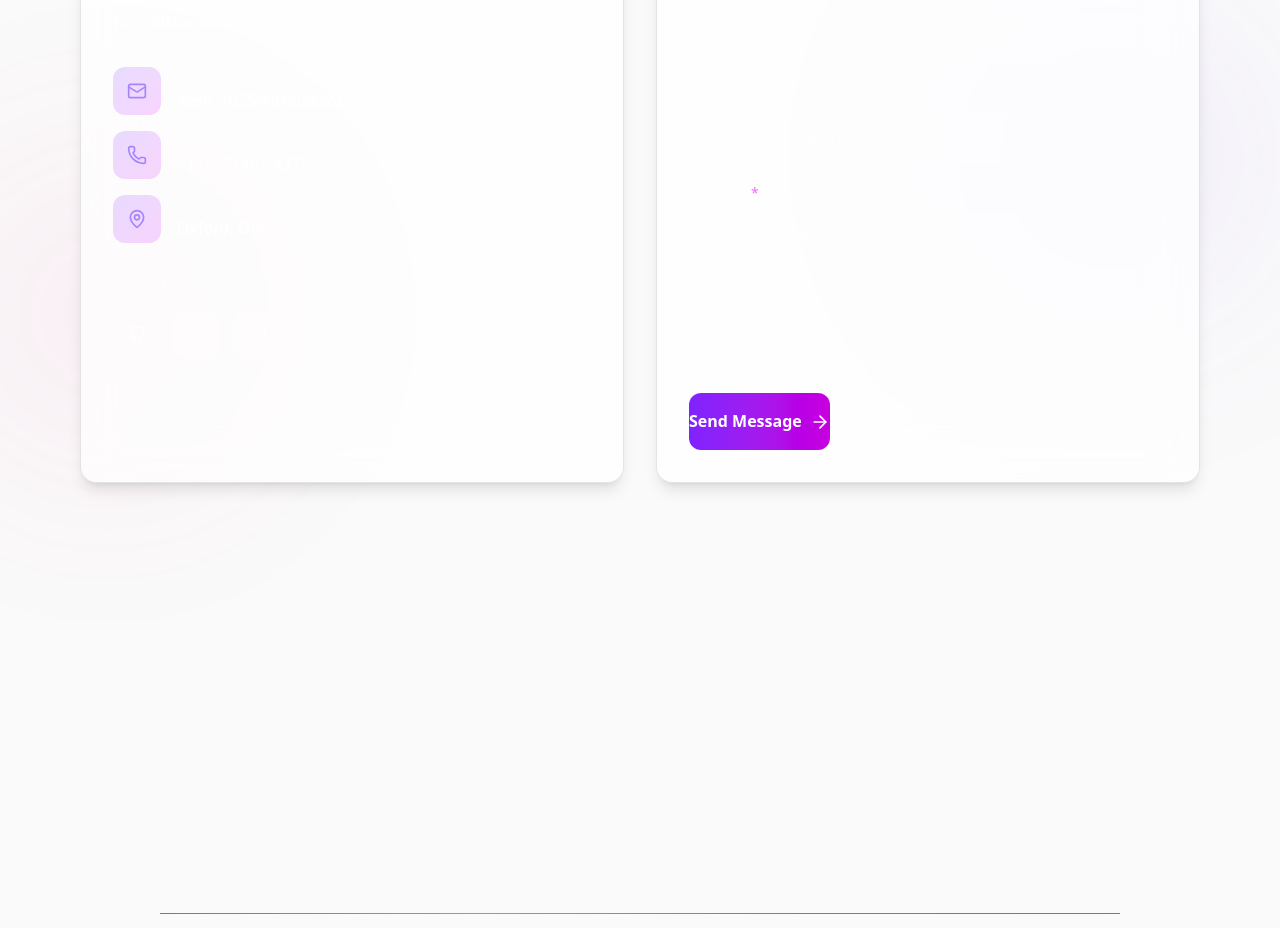
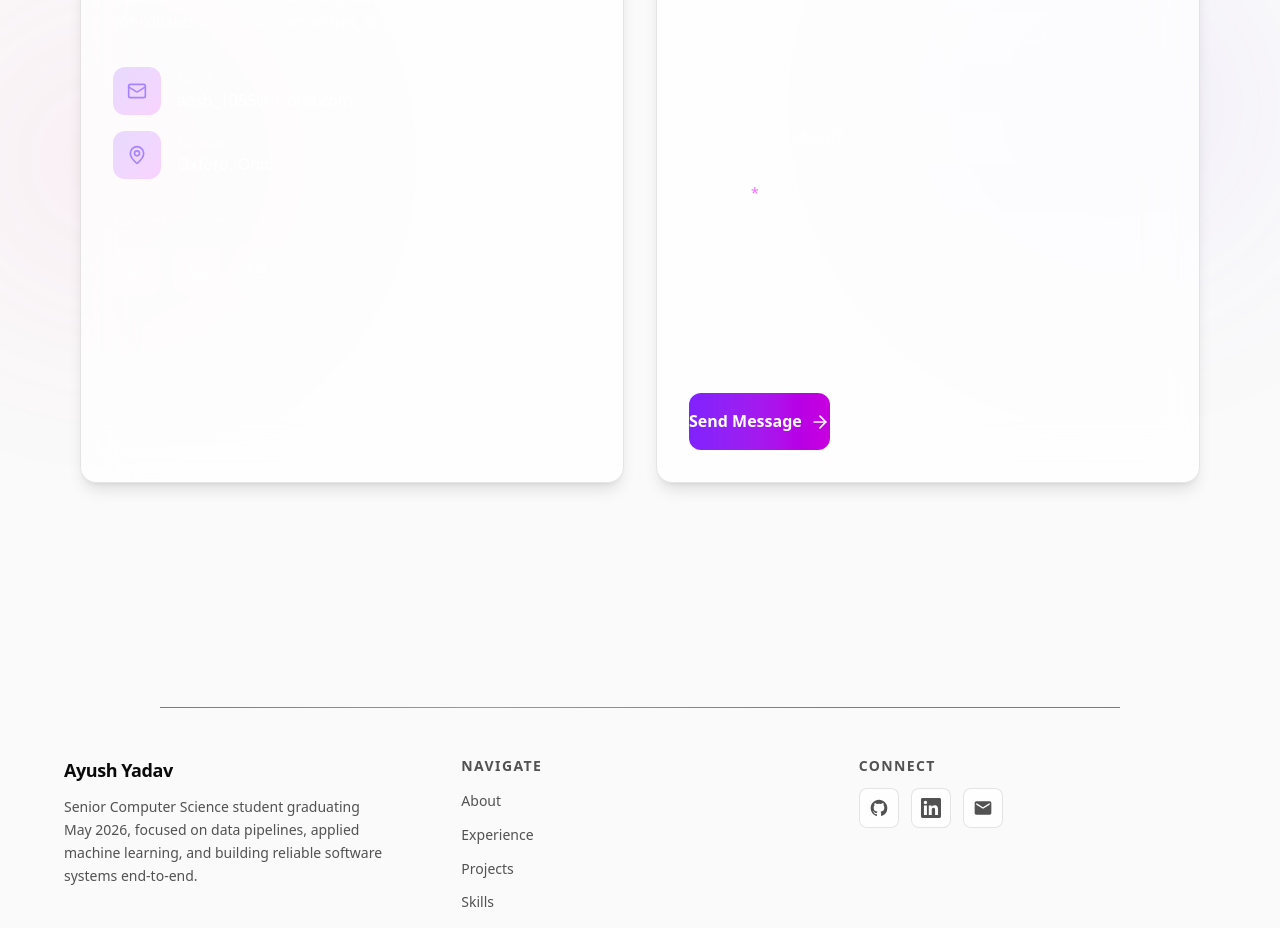
Before and after one commit to yadava5/portfolio, a Next.js app: page / in a window 1280 px wide. Shown: the part 6920-7848 px from the top of the page. Built offline with nearby package versions, Linux system fonts and the light colour scheme.

Commit message:
fix: remove phone number and schedule call CTA for privacy

```diff
--- a/src/components/sections/Contact.tsx
+++ b/src/components/sections/Contact.tsx
@@ -21,9 +21,7 @@ import gsap from "gsap";
 import { ScrollTrigger } from "gsap/ScrollTrigger";
 import {
   Mail,
-  Phone,
   MapPin,
-  Send,
   Github,
   Linkedin,
   ExternalLink,
@@ -74,12 +72,6 @@ function ContactInfo() {
       label: "Email",
       value: personalInfo.email,
       href: `mailto:${personalInfo.email}`,
-    },
-    {
-      icon: <Phone className="h-5 w-5" />,
-      label: "Phone",
-      value: personalInfo.phone,
-      href: `tel:${personalInfo.phone.replace(/\D/g, "")}`,
     },
     {
       icon: <MapPin className="h-5 w-5" />,
@@ -410,30 +402,6 @@ export function Contact() {
             <ContactForm />
           </ScrollReveal>
         </div>
-
-        {/* CTA footer */}
-        <ScrollReveal
-          variant="slide-up"
-          delay={0.3}
-          className="mt-16 text-center"
-        >
-          <GlassCard className="inline-block px-8 py-6">
-            <p className="mb-4 text-white/70">
-              Prefer a scheduled call? Book a time that works for you.
-            </p>
-            <a
-              href={`mailto:${personalInfo.email}?subject=Meeting%20Request`}
-              className={cn(
-                "inline-flex items-center gap-2 rounded-lg px-6 py-3",
-                "bg-white/5 text-white/80 transition-all duration-300",
-                "hover:bg-white/10 hover:text-white"
-              )}
-            >
-              <Send className="h-4 w-4" />
-              Schedule a Call
-            </a>
-          </GlassCard>
-        </ScrollReveal>
       </div>
     </section>
   );
--- a/src/lib/data/personal.ts
+++ b/src/lib/data/personal.ts
@@ -57,8 +57,6 @@ export const personalInfo = {
   tagline: "Data Pipelines • AI/ML • Full-Stack Development",
   /** Email address */
   email: "aesh_1055@icloud.com",
-  /** Phone number */
-  phone: "+1 (513) 461-4375",
   /** Location */
   location: "Oxford, Ohio",
   /** Current availability */
```
